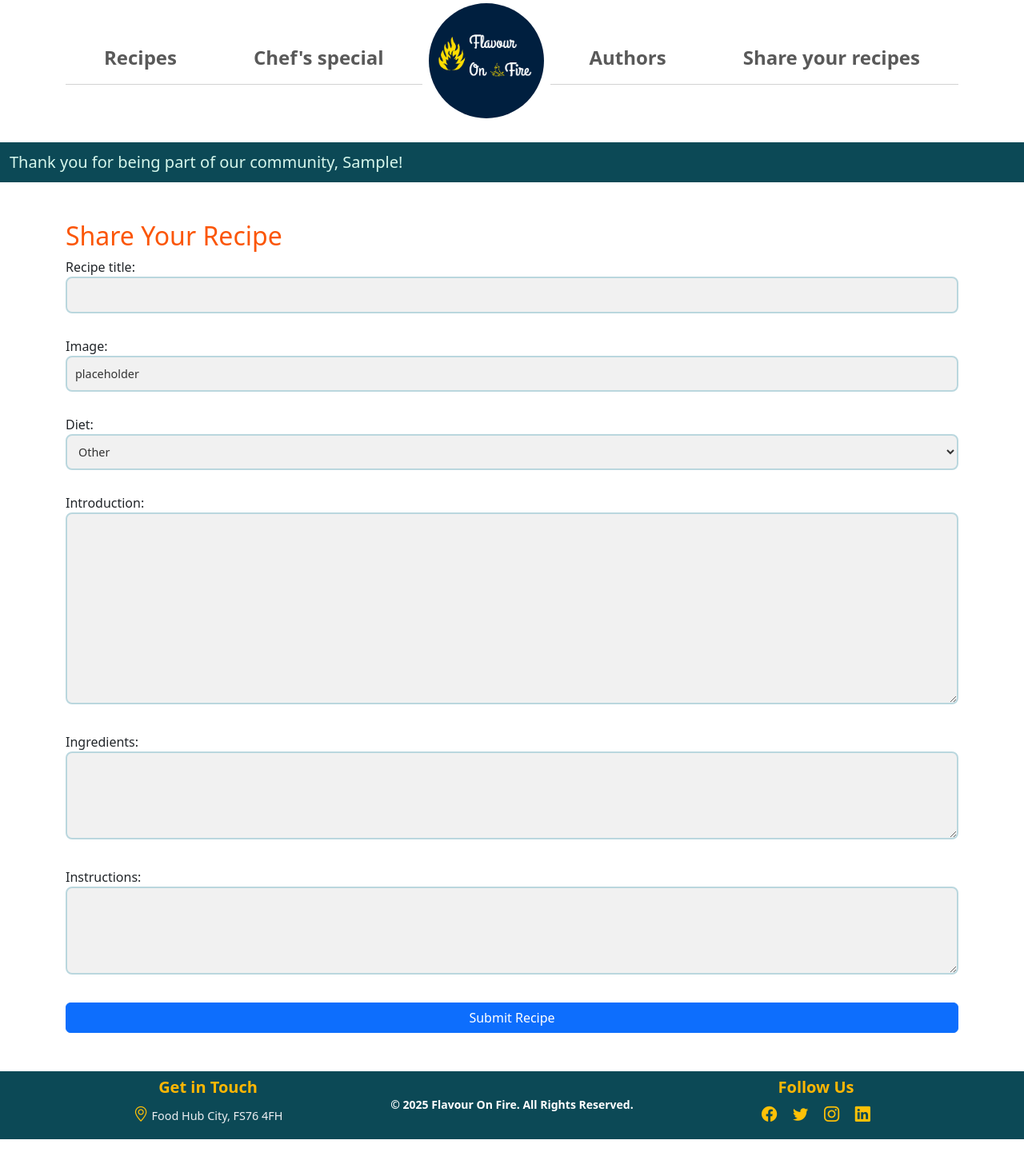
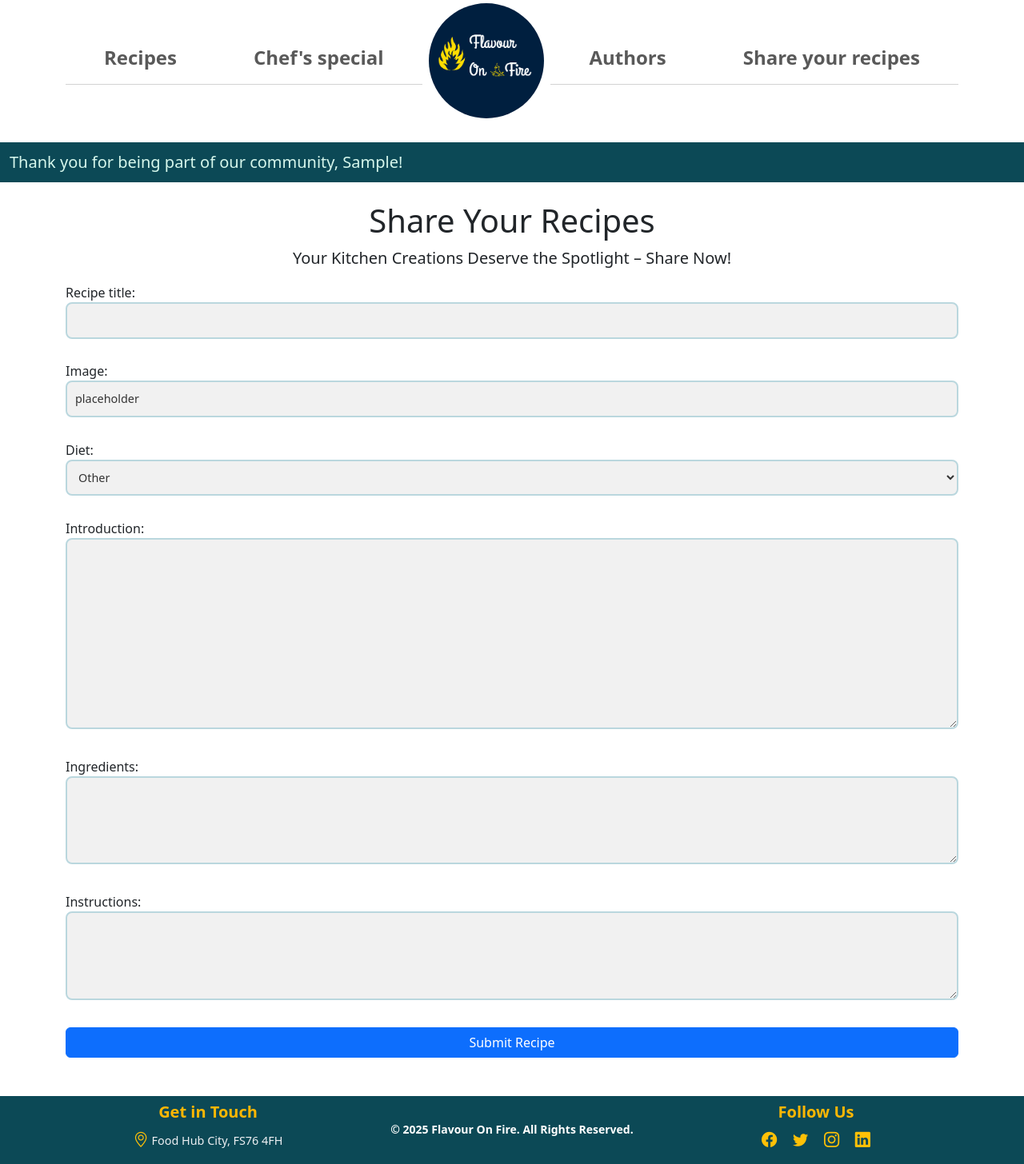
Before and after one commit to PrajaktaSarnaik/flavour-on-fire, a Django app: page /share/ in a window 1280 px wide. Shown: the part 76-1532 px from the top of the page at 80% size. Before the commit the page ends 1501 px from the top, so only its background shows below. Run offline with Django 5.2, Linux system fonts and the light colour scheme; the visitor is signed in with stand-in values (Sample User, id 1); some libraries are stand-ins or nearby versions.

Commit message:
Style share form heading

```diff
--- a/recipe/templates/recipe/share_recipe.html
+++ b/recipe/templates/recipe/share_recipe.html
@@ -14,7 +14,7 @@
 {% endblock %}
 
 {% block content %}
-<div class="container mt-5">
+<div class="container">
 
     <!-- Display messages -->
     {% if messages %}
@@ -24,8 +24,11 @@
         {% endfor %}
     </div>
     {% endif %}
-    <h2>Share Your Recipe</h2>
+    <div class="container-fluid text-center mt-4">
+        <h1>Share Your Recipes</h1>
+        <p class="lead">Your Kitchen Creations Deserve the <strong>Spotlight</strong> – Share Now!</p>
 
+    </div>
     <form method="POST" enctype="multipart/form-data">
         {% csrf_token %}
         {{ form.as_p }}
```
